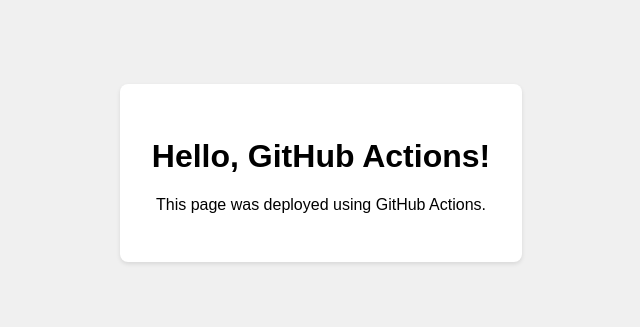
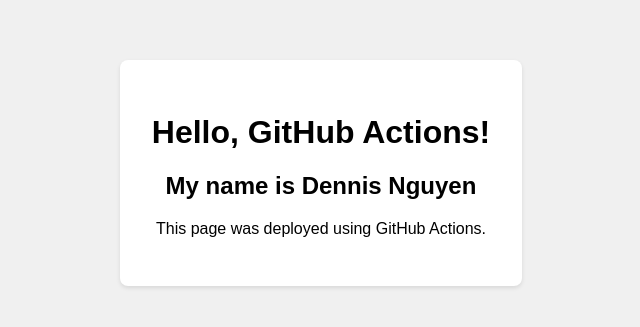
Before and after one commit to hoangzuyss2412/gh-deployment-workflow, a plain HTML site: page index.html in a window 1280 px wide. Shown: the part 227-554 px from the top of the page, without its empty margins (319-959 px from the left). Drawn offline with Linux system fonts and the light colour scheme.

Commit message:
updated index file

```diff
--- a/index.html
+++ b/index.html
@@ -26,6 +26,7 @@
 <body>
     <div class="container">
         <h1>Hello, GitHub Actions!</h1>
+        <h2> My name is Dennis Nguyen </h2>
         <p>This page was deployed using GitHub Actions.</p>
     </div>
 </body>
```
